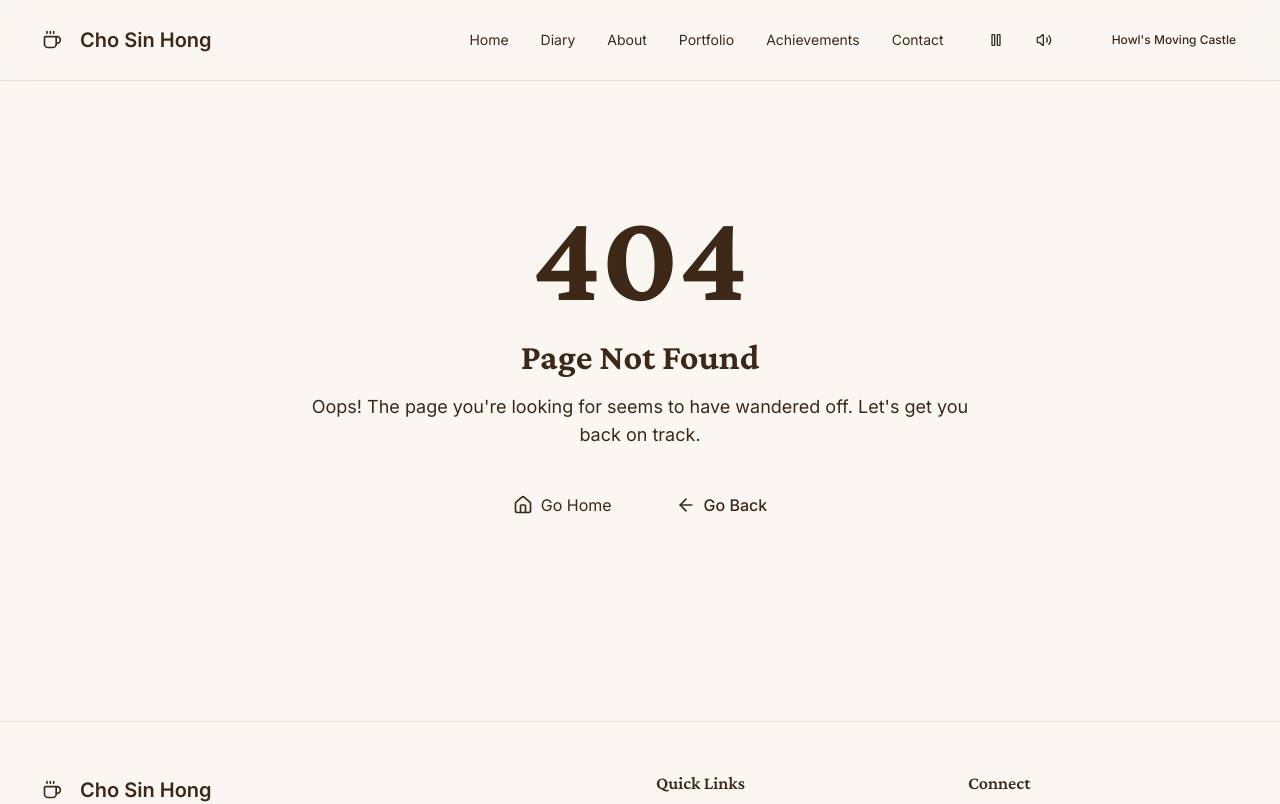
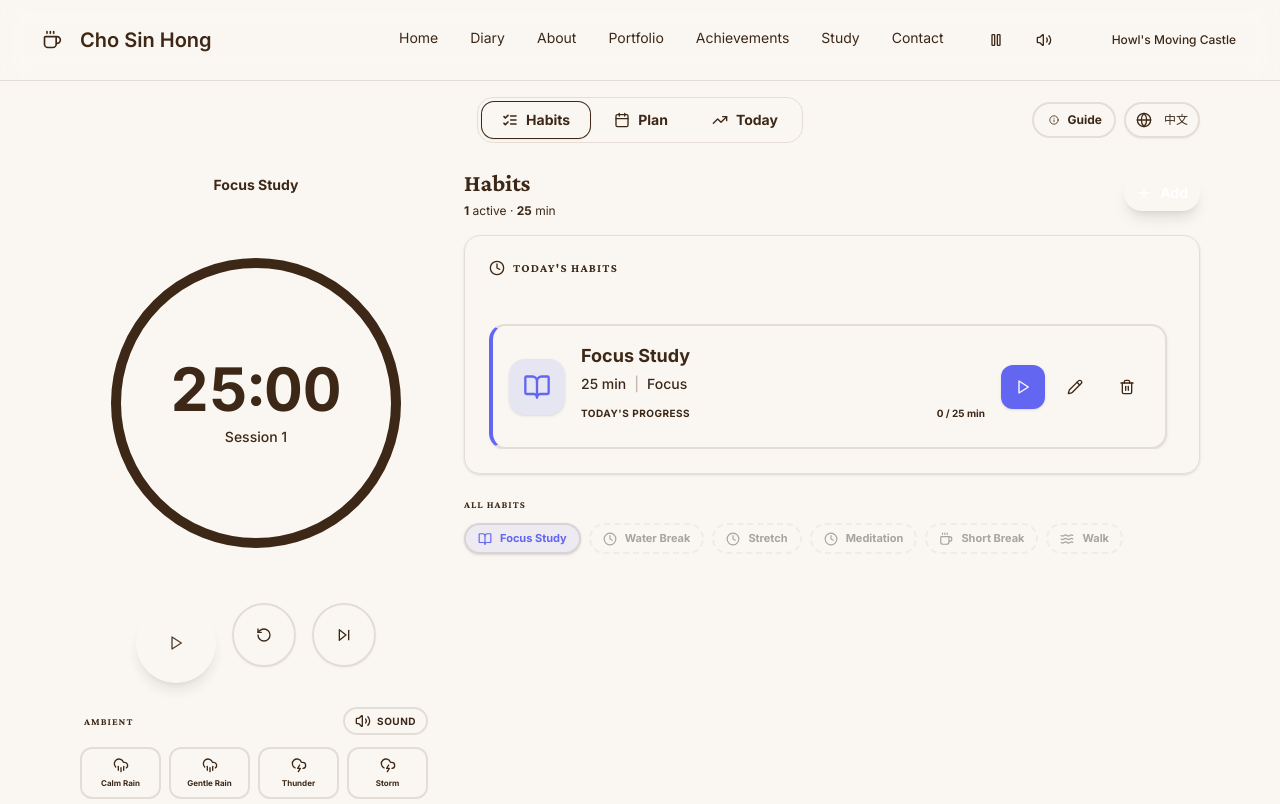
Before and after one commit to Howell-Cho319/howell-cho319.github.io, a React (Vite) app: page /focusflow in a window 1280 px wide. Shown: the top 804 px of the page. Built offline with nearby package versions, Linux system fonts and the light colour scheme.

Commit message:
feat: add essential FocusFlow core files
- Add Header.tsx with Study navigation link
- Add routes.tsx with FocusFlow page routing
- Add index.css with responsive styles
- Enable FocusFlow page navigation and styling

```diff
--- a/src/app/components/Header.tsx
+++ b/src/app/components/Header.tsx
@@ -14,6 +14,7 @@ export function Header() {
     { path: "/about", label: "About" },
     { path: "/portfolio", label: "Portfolio" },
     { path: "/certifications", label: "Achievements" },
+    { path: "/focusflow", label: "Study" },
     { path: "/contact", label: "Contact" },
   ];
 
@@ -40,12 +41,12 @@ export function Header() {
 
           {/* Desktop Navigation */}
           <div className="hidden md:flex items-center gap-8">
-            <nav className="flex items-center gap-8">
+            <nav className="flex items-center gap-8 relative">
               {navLinks.map((link) => (
                 <Link
                   key={link.path}
                   to={link.path}
-                  className={`relative text-sm transition-colors ${
+                  className={`relative text-sm transition-colors pb-1 ${
                     isActive(link.path)
                       ? "text-primary"
                       : "text-foreground/70 hover:text-foreground"
@@ -55,7 +56,7 @@ export function Header() {
                   {isActive(link.path) && (
                     <motion.div
                       layoutId="activeNav"
-                      className="absolute -bottom-6 left-0 right-0 h-0.5 bg-primary"
+                      className="absolute bottom-0 left-0 right-0 h-0.5 bg-primary rounded-full"
                       transition={{ type: "spring", stiffness: 380, damping: 30 }}
                     />
                   )}
--- a/src/app/routes.tsx
+++ b/src/app/routes.tsx
@@ -6,6 +6,7 @@ import { About } from "./pages/About";
 import { Portfolio } from "./pages/Portfolio";
 import { Certifications } from "./pages/Certifications";
 import { Contact } from "./pages/Contact";
+import { FocusFlow } from "./pages/FocusFlow";
 import { NotFound } from "./pages/NotFound";
 
 export const router = createBrowserRouter([
@@ -19,6 +20,7 @@ export const router = createBrowserRouter([
       { path: "portfolio", Component: Portfolio },
       { path: "certifications", Component: Certifications },
       { path: "contact", Component: Contact },
+      { path: "focusflow", Component: FocusFlow },
       { path: "*", Component: NotFound },
     ],
   },
--- a/src/styles/index.css
+++ b/src/styles/index.css
@@ -36,3 +36,35 @@ html {
   background-color: var(--primary);
   color: var(--primary-foreground);
 }
+
+/* FocusFlow specific styles */
+.btn-press {
+  transition: transform 0.1s ease;
+}
+
+.btn-press:active {
+  transform: scale(0.95);
+}
+
+.safe-area-bottom {
+  padding-bottom: env(safe-area-inset-bottom, 0px);
+  padding-bottom: max(env(safe-area-inset-bottom, 0px), 0.5rem);
+}
+
+@keyframes timer-pulse {
+  0%, 100% { opacity: 1; }
+  50% { opacity: 0.8; }
+}
+
+.timer-pulse {
+  animation: timer-pulse 2s ease-in-out infinite;
+}
+
+.card-hover {
+  transition: transform 0.2s ease, box-shadow 0.2s ease;
+}
+
+.card-hover:hover {
+  transform: translateY(-2px);
+  box-shadow: 0 4px 12px rgba(0, 0, 0, 0.1);
+}
```
